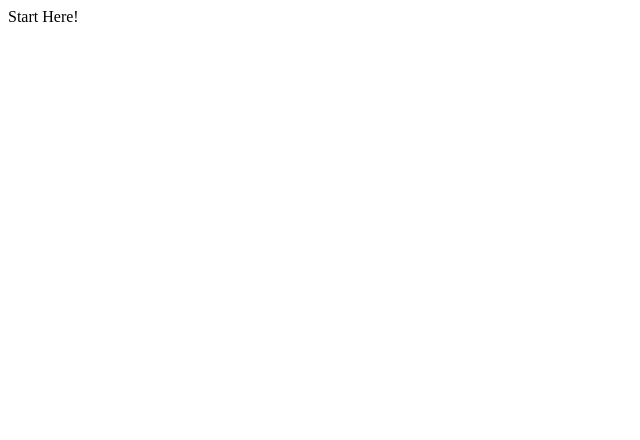
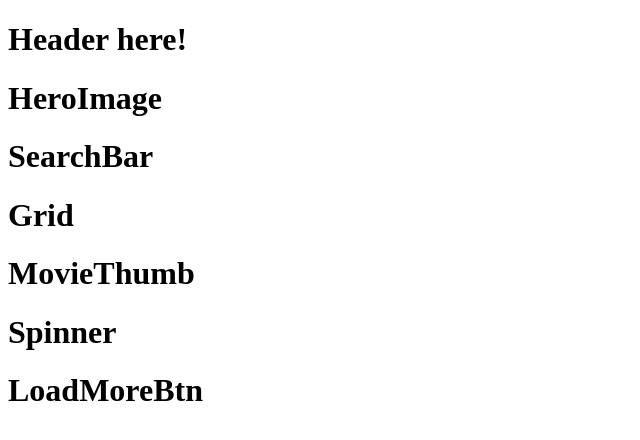
Before and after one commit to alag33v/movie-app, a React (Create React App) app: page / in a window 1280 px wide. Shown: the top 440 px of the page, without its empty margins (0-640 px from the left). Built offline with nearby package versions, Linux system fonts and the light colour scheme; no server answers.

Commit message:
Fetching data from API

```diff
--- a/src/components/App.js
+++ b/src/components/App.js
@@ -1,3 +1,13 @@
-const App = () => <div>Start Here!</div>;
+import Header from './elements/Header';
+import Home from './Home';
+
+const App = () => {
+  return (
+    <div>
+      <Header />
+      <Home />
+    </div>
+  );
+};
 
 export default App;
--- /dev/null
+++ b/src/components/Home.js
@@ -0,0 +1,33 @@
+import { useState, useEffect } from 'react';
+import { useHomeFetch } from './hooks/useHomeFetch';
+import Grid from './elements/Grid';
+import HeroImage from './elements/HeroImage';
+import LoadMoreBtn from './elements/LoadMoreBtn';
+import MovieThumb from './elements/MovieThumb';
+import SearchBar from './elements/SearchBar';
+import Spinner from './elements/Spinner';
+import {
+  API_URL,
+  API_KEY,
+  IMAGE_BASE_URL,
+  BACKDROP_SIZE,
+  POSTER_SIZE
+} from '../config';
+
+const Home = () => {
+  const [{ state, loading, error }, fetchMovies] = useHomeFetch();
+  console.log(state);
+
+  return (
+    <>
+      <HeroImage />
+      <SearchBar />
+      <Grid />
+      <MovieThumb />
+      <Spinner />
+      <LoadMoreBtn />
+    </>
+  );
+};
+
+export default Home;
--- /dev/null
+++ b/src/components/elements/Grid.js
@@ -0,0 +1,9 @@
+const Grid = () => {
+  return (
+    <div>
+      <h1>Grid</h1>
+    </div>
+  );
+};
+
+export default Grid;
--- /dev/null
+++ b/src/components/elements/Header.js
@@ -0,0 +1,9 @@
+const Header = () => {
+  return (
+    <div>
+      <h1>Header here!</h1>
+    </div>
+  );
+};
+
+export default Header;
--- /dev/null
+++ b/src/components/elements/HeroImage.js
@@ -0,0 +1,9 @@
+const HeroImage = () => {
+  return (
+    <div>
+      <h1>HeroImage</h1>
+    </div>
+  );
+};
+
+export default HeroImage;
--- /dev/null
+++ b/src/components/elements/LoadMoreBtn.js
@@ -0,0 +1,9 @@
+const LoadMoreBtn = () => {
+  return (
+    <div>
+      <h1>LoadMoreBtn</h1>
+    </div>
+  );
+};
+
+export default LoadMoreBtn;
--- /dev/null
+++ b/src/components/elements/MovieThumb.js
@@ -0,0 +1,9 @@
+const MovieThumb = () => {
+  return (
+    <div>
+      <h1>MovieThumb</h1>
+    </div>
+  );
+};
+
+export default MovieThumb;
--- /dev/null
+++ b/src/components/elements/SearchBar.js
@@ -0,0 +1,9 @@
+const SearchBar = () => {
+  return (
+    <div>
+      <h1>SearchBar</h1>
+    </div>
+  );
+};
+
+export default SearchBar;
--- /dev/null
+++ b/src/components/elements/Spinner.js
@@ -0,0 +1,9 @@
+const Spinner = () => {
+  return (
+    <div>
+      <h1>Spinner</h1>
+    </div>
+  );
+};
+
+export default Spinner;
--- /dev/null
+++ b/src/components/hooks/useHomeFetch.js
@@ -0,0 +1,36 @@
+import { useState, useEffect } from 'react';
+import { API_URL, API_KEY } from '../../config';
+
+export const useHomeFetch = () => {
+  const [state, setState] = useState({ movies: [] });
+  const [loading, setLoading] = useState(false);
+  const [error, setError] = useState(false);
+
+  const fetchMovies = async endpoint => {
+    setError(false);
+    setLoading(true);
+
+    try {
+      const result = await (await fetch(endpoint)).json();
+      setState(prev => {
+        return {
+          ...state,
+          movies: [...result.results],
+          heroImage: prev.heroImage,
+          currentPages: result.page,
+          totalPages: result.total_pages
+        };
+      });
+    } catch (error) {
+      setError(true);
+      console.log(error);
+    }
+    setLoading(false);
+  };
+
+  useEffect(() => {
+    fetchMovies(`${API_URL}movie/popular?api_key=${API_KEY}`);
+  }, []);
+
+  return [{ state, loading, error }, fetchMovies];
+};
--- a/src/config.js
+++ b/src/config.js
@@ -1,6 +1,6 @@
 const API_URL = 'https://api.themoviedb.org/3/';
-const API_KEY = '';
-const IMAGE_BASE_URL = 'http://image//tmdb.org/t/p/';
+const API_KEY = 'bd6c19bb7179fab20f27d1157a9c6052';
+const IMAGE_BASE_URL = 'http://image.tmdb.org/t/p/';
 const BACKDROP_SIZE = 'w1280';
 const POSTER_SIZE = 'w500';
 
```
Also changed, not shown: 1 other file (tests, documents, lock files or other folders).
